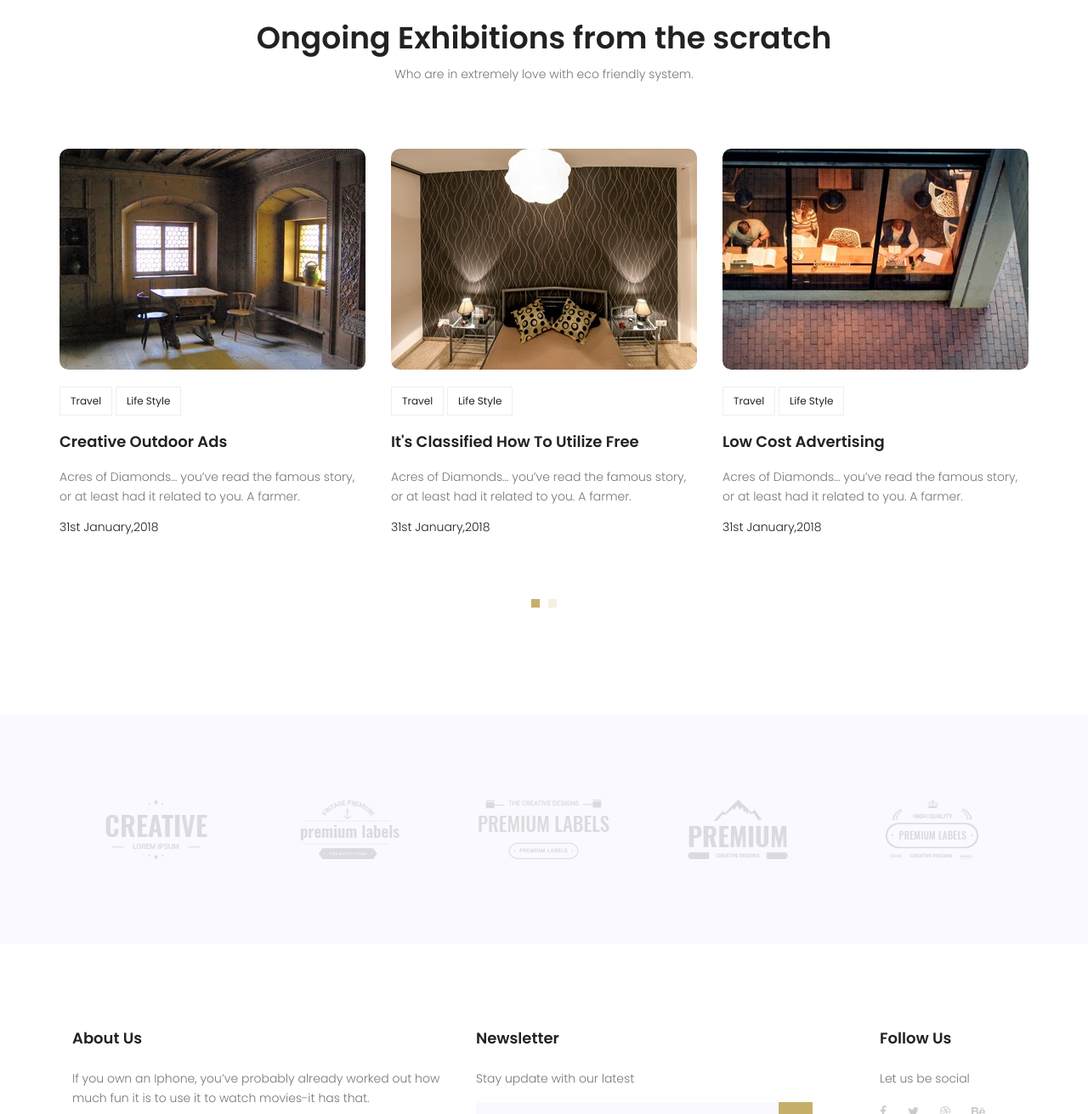
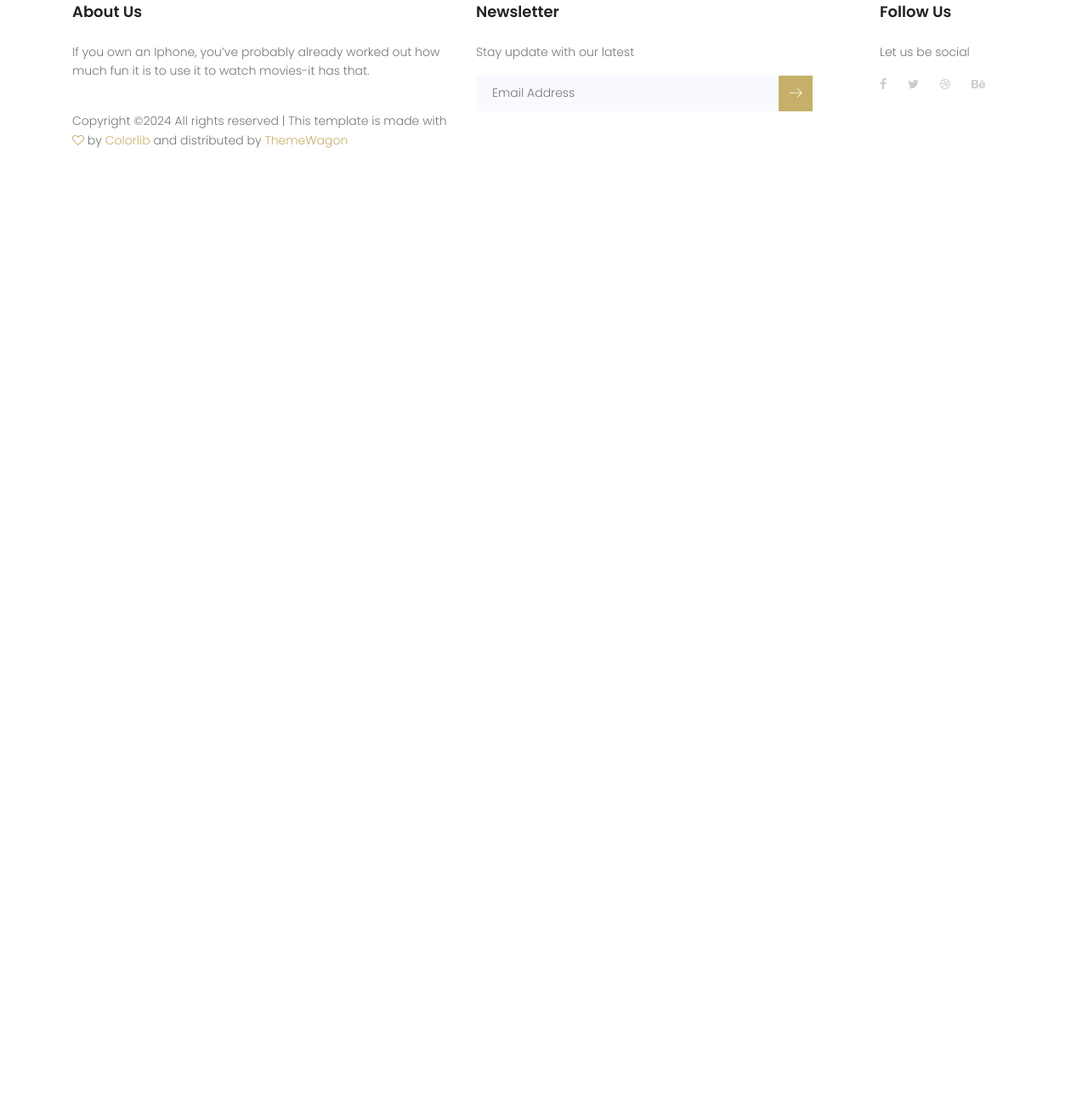
Before and after one commit to prasad-gurav/temp-project, a plain HTML site: page index.html in a window 1280 px wide. Shown: the part 3913-5224 px from the top of the page at 85% size. After the commit the page ends 4226 px from the top, so only its background shows below. Drawn offline with nearby package versions, Linux system fonts and the light colour scheme; some packages are replaced by stand-ins of ours.

Commit message:
Removed unnecesary sections.

```diff
--- a/index.html
+++ b/index.html
@@ -311,7 +311,7 @@
 			<!-- End callto-action Area -->
 
 			<!-- Start blog Area -->
-			<section class="blog-area section-gap">
+			<!-- <section class="blog-area section-gap">
 				<div class="container">
 					<div class="row d-flex justify-content-center">
 						<div class="menu-content pb-60 col-lg-9">
@@ -459,33 +459,11 @@
 						</div>
 					</div>
 				</div>
-			</section>
+			</section> -->
 			<!-- End blog Area -->
 
 			<!-- Start brands Area -->
-			<section class="brands-area pb-60 pt-60">
-				<div class="container no-padding">
-					<div class="brand-wrap">
-						<div class="row align-items-center active-brand-carusel justify-content-start no-gutters">
-							<div class="col single-brand">
-								<a href="#"><img class="mx-auto" src="img/l1.png" alt=""></a>
-							</div>
-							<div class="col single-brand">
-								<a href="#"><img class="mx-auto" src="img/l2.png" alt=""></a>
-							</div>
-							<div class="col single-brand">
-								<a href="#"><img class="mx-auto" src="img/l3.png" alt=""></a>
-							</div>
-							<div class="col single-brand">
-								<a href="#"><img class="mx-auto" src="img/l4.png" alt=""></a>
-							</div>
-							<div class="col single-brand">
-								<a href="#"><img class="mx-auto" src="img/l5.png" alt=""></a>
-							</div>
-						</div>
-					</div>
-				</div>
-			</section>
+
 			<!-- End brands Area -->
 
 			<!-- start footer Area -->
```
